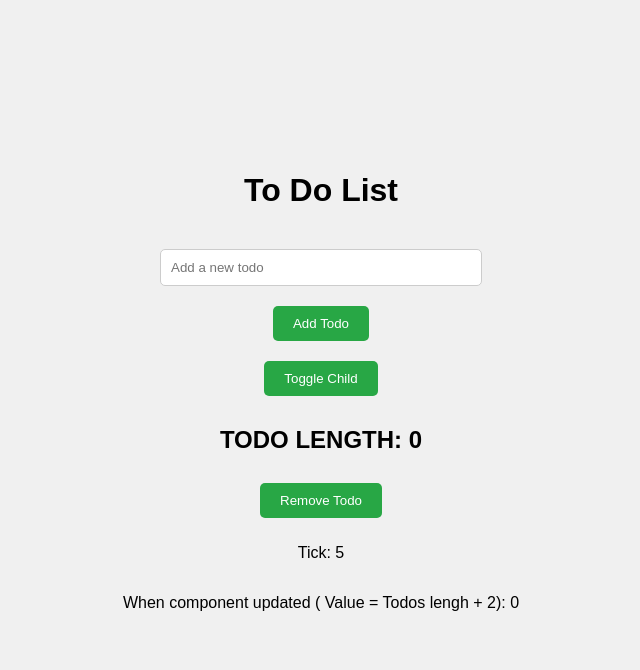
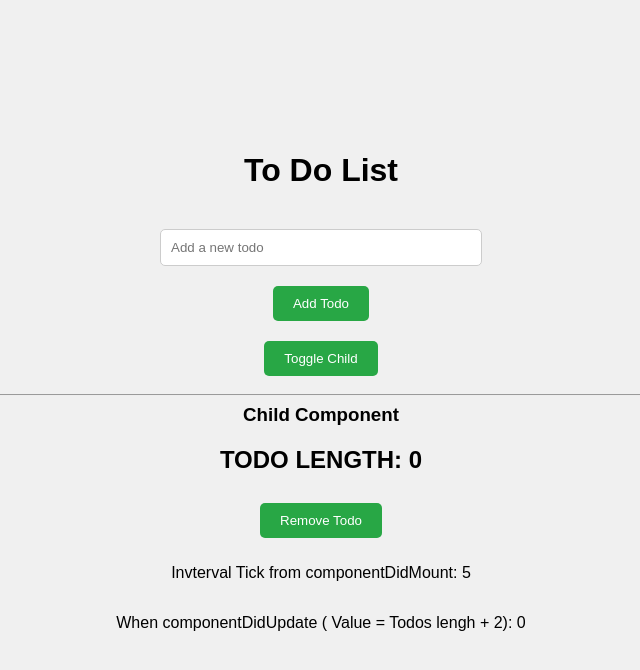
Before and after one commit to M1ke193/Class_component_Redux, a React (Create React App) app: page / in a window 1280 px wide. Shown: the top 670 px of the page, without its empty margins (319-959 px from the left). Built offline with nearby package versions, Linux system fonts and the light colour scheme.

Commit message:
ui split for clear

```diff
--- a/src/App.css
+++ b/src/App.css
@@ -49,3 +49,7 @@ body {
   cursor: pointer;
   margin: 10px;
 }
+
+hr{
+  width: 100%;
+}
--- a/src/App.js
+++ b/src/App.js
@@ -1,6 +1,6 @@
 import "./App.css";
 import React from "react";
-import Child from "./child.js";
+import Child from "./Child.js";
 
 class App extends React.Component {
   constructor(props) {
@@ -64,6 +64,7 @@ class App extends React.Component {
         >
           Toggle Child
         </button>
+        <hr/>
         {!this.state.isHideChild && (
           <Child
             todoQuantity={this.state.todos.length}
--- a/src/child.js
+++ b/src/child.js
@@ -33,13 +33,14 @@ class Child extends React.Component {
   render() {
     return (
       <>
+        <h3 className="title">Child Component</h3>
         <h2>{`TODO LENGTH: ${this.props.todoQuantity}`}</h2>
         <button className="add-todo-button" onClick={this.props.removeTodoCB}>
           Remove Todo
         </button>
-        <p>Tick: {this.state.tick}</p>
+        <p>Invterval Tick from componentDidMount: {this.state.tick}</p>
         <p>
-          When component updated ( Value = Todos lengh + 2): {this.state.updateValue}
+          When componentDidUpdate ( Value = Todos lengh + 2): {this.state.updateValue}
         </p>
       </>
     );
```
